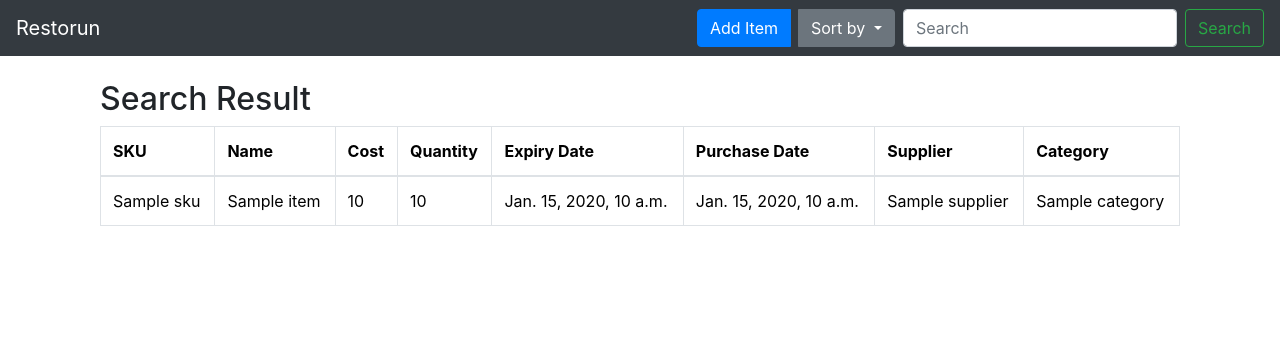
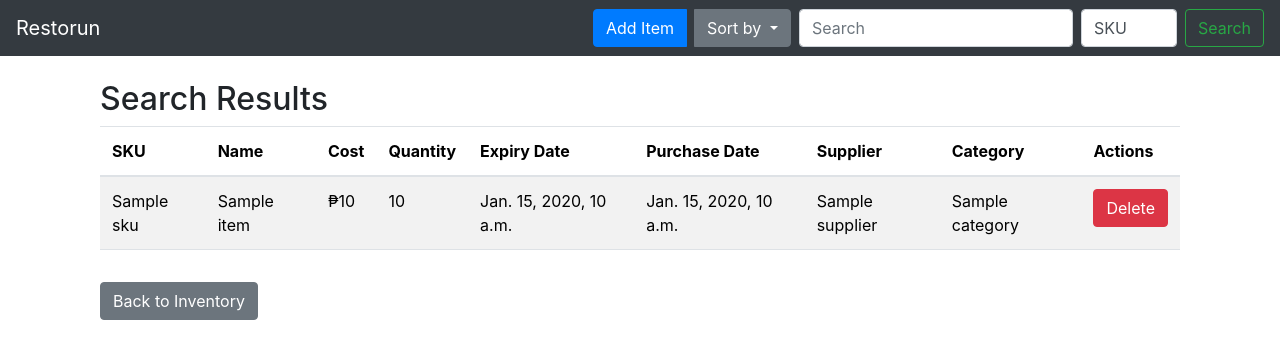
Before and after one commit to shashadivine/finals, a Django app: template restorun/restoapp/templates/restoapp/search_results.html in a window 1280 px wide. Shown: the top 359 px of the page. Run offline with Django 4.2, Linux system fonts and the light colour scheme; the template is opened without the code that fills it: most values are stand-ins (such as "Sample title", 1, 10 or a date in 2020).

Commit message:
search algo

```diff
--- a/restorun/restoapp/templates/restoapp/base.html
+++ b/restorun/restoapp/templates/restoapp/base.html
@@ -47,10 +47,17 @@
           </div>
         </div>
 
-      <form class="form-inline my-2 my-lg-0">
-        <input class="form-control mr-sm-2" type="search" placeholder="Search" aria-label="Search">
+      <form method="GET" action="{% url 'search_items' %}" class="form-inline my-2 my-lg-0">
+        <input class="form-control mr-sm-2" type="search" name="query" placeholder="Search" aria-label="Search" required>
+        <select class="form-control mr-2" name="attribute">
+            <option value="sku">SKU</option>
+            <option value="name">Name</option>
+            <option value="category">Category</option>
+            <option value="quantity">Quantity</option>
+        </select>
         <button class="btn btn-outline-success my-2 my-sm-0" type="submit">Search</button>
       </form>
+
     </div>
   </nav>
 
--- a/restorun/restoapp/templates/restoapp/search_results.html
+++ b/restorun/restoapp/templates/restoapp/search_results.html
@@ -2,9 +2,9 @@
 
 {% block content %}
 <div class="container mt-4">
-    {% if item %}
-        <h2>Search Result</h2>
-        <table class="table table-bordered">
+    {% if items %}
+        <h2>Search Results</h2>
+        <table class="table table-striped">
             <thead>
                 <tr>
                     <th>SKU</th>
@@ -15,23 +15,32 @@
                     <th>Purchase Date</th>
                     <th>Supplier</th>
                     <th>Category</th>
+                    <th>Actions</th>
                 </tr>
             </thead>
             <tbody>
+                {% for item in items %}
                 <tr>
                     <td>{{ item.sku }}</td>
                     <td>{{ item.name }}</td>
-                    <td>{{ item.cost }}</td>
+                    <td>₱{{ item.cost }}</td>
                     <td>{{ item.quantity }}</td>
                     <td>{{ item.expiry_date }}</td>
                     <td>{{ item.purchase_date }}</td>
                     <td>{{ item.supplier }}</td>
                     <td>{{ item.category }}</td>
+                    <td>
+                        <a href="{% url 'delete_item' item.sku %}" class="btn btn-danger">Delete</a>
+                    </td>
                 </tr>
+                {% endfor %}
             </tbody>
         </table>
     {% else %}
-        <div class="alert alert-danger">{{ error }}</div>
+        <div class="alert alert-danger" role="alert">
+            No items found for your search.
+        </div>
     {% endif %}
+    <a href="{% url 'list_items' %}" class="btn btn-secondary mt-3">Back to Inventory</a>
 </div>
 {% endblock %}
```
Also changed, not shown: restorun/restoapp/utils.py (+7 -4 lines), restorun/restoapp/views.py (+20 -5 lines).
